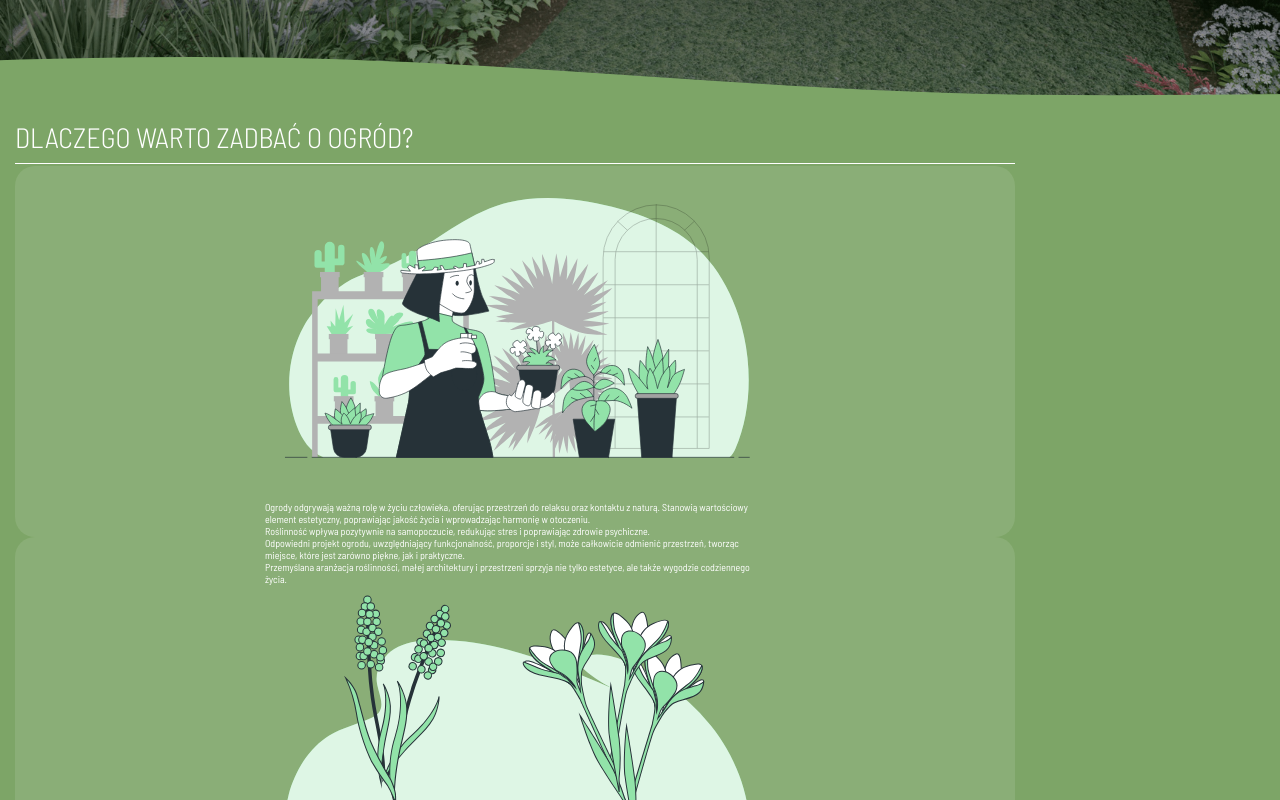
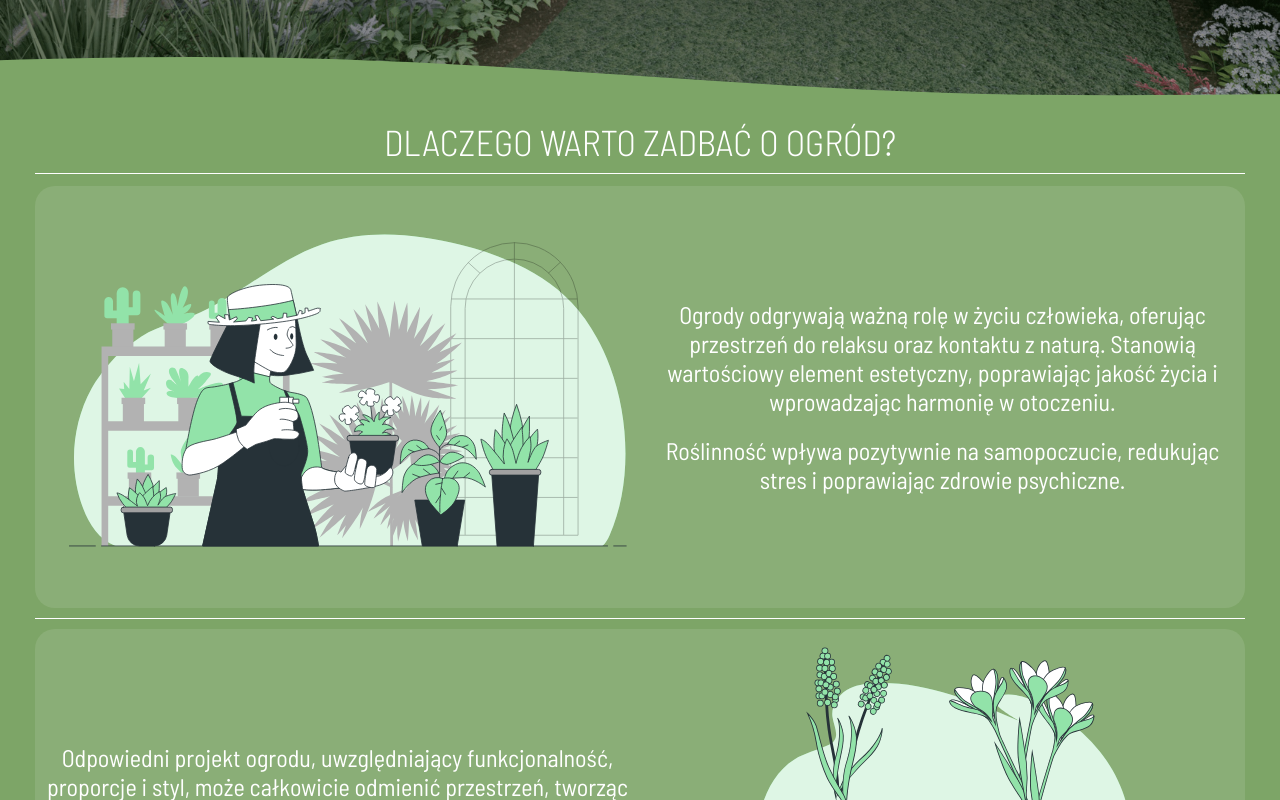
Before and after one commit to michalmiotla/get-green-studio-react-website, a React (Vite) app: page / in a window 1280 px wide. Shown: the part 680-1480 px from the top of the page. Built offline with nearby package versions, Linux system fonts and the light colour scheme.

Commit message:
working with main page content

```diff
--- a/src/App.jsx
+++ /dev/null
@@ -1,2 +0,0 @@
-function App() {}
-export default App
--- a/src/components/Container/Container.module.css
+++ b/src/components/Container/Container.module.css
@@ -1,6 +1,6 @@
 .container {
 	position: relative;
-	min-width: 350px;
-	max-width: 1250px;
+	min-width: 33.5rem;
+	max-width: 125rem;
 	margin: 0 auto;
 }
--- a/src/components/MainPageSections/HowToCare.jsx
+++ b/src/components/MainPageSections/HowToCare.jsx
@@ -6,13 +6,13 @@ export function HowToCare() {
 		<Container>
 			<div className={styles.main}>
 				<p className={styles.title}>Dlaczego warto zadbać o ogród?</p>
-				<img className={styles.line} src='\src\assets\design\Line.jpg' alt='' />
+				<img className={styles.horizontal_line} src='\src\assets\design\Line.jpg' alt='' />
 				<div className={styles.boxes}>
 					<div className={styles.box_one}>
 						<div className={styles.img_box}>
 							<img src='\src\assets\design\People taking care of plants-bro.svg' alt='' />
 						</div>
-						{/* <img src='\src\assets\design\Line.jpg' alt='' /> */}
+						{/* <img className={styles.vertical_line} src='\src\assets\design\Line.jpg' alt='' /> */}
 						<div className={styles.text_boxes}>
 							<p>
 								Ogrody odgrywają ważną rolę w życiu człowieka, oferując przestrzeń do relaksu oraz kontaktu z naturą.
@@ -21,7 +21,7 @@ export function HowToCare() {
 							<p>Roślinność wpływa pozytywnie na samopoczucie, redukując stres i poprawiając zdrowie psychiczne.</p>
 						</div>
 					</div>
-					{/* <img src='\src\assets\design\Line.jpg' alt='' /> */}
+					<img className={styles.horizontal_line} src='\src\assets\design\Line.jpg' alt='' />
 					<div className={styles.box_two}>
 						<div className={styles.text_boxes}>
 							<p>
@@ -33,7 +33,7 @@ export function HowToCare() {
 								także wygodzie codziennego życia.
 							</p>
 						</div>
-						{/* <img src='\src\assets\design\Line.jpg' alt='' /> */}
+						{/* <img className={styles.vertical_line} src='\src\assets\design\Line.jpg' alt='' /> */}
 						<div className={styles.img_box}>
 							<img src='\src\assets\design\Spring flower-bro.svg' alt='' />
 						</div>
--- a/src/components/MainPageSections/HowToCare.module.css
+++ b/src/components/MainPageSections/HowToCare.module.css
@@ -1,14 +1,17 @@
 .main {
-	width: 80%;
+	position: relative;
+	padding-inline: 2rem;
+
 	.title {
+		text-align: center;
 		text-transform: uppercase;
 		font-weight: 300;
-		font-size: clamp(1.6rem, 1.333vw + 1.133rem, 2.8rem);
+		font-size: clamp(1.6rem, 2.222vw + 0.822rem, 3.6rem);
 	}
-
-	.line {
+	.horizontal_line {
 		width: 100%;
 		height: 1px;
+		margin: 1rem 0;
 	}
 
 	.boxes {
@@ -28,7 +31,50 @@
 
 			.img_box,
 			.text_boxes {
-				width: 50%;
+				position: relative;
+				padding: 1rem;
+				width: 100%;
+				text-align: center;
+
+				img {
+					height: clamp(18rem, 52.632vw - 0.421rem, 40rem);
+				}
+
+				p {
+					font-size: clamp(1.4rem, 1.111vw + 1.011rem, 2.4rem);
+				}
+			}
+
+			.text_boxes {
+				display: flex;
+				flex-direction: column;
+				justify-content: space-around;
+				height: 100%;
+				gap: 2rem;
+			}
+		}
+
+		.box_two {
+			flex-direction: column-reverse;
+		}
+	}
+}
+
+@media screen and (min-width: 768px) {
+	.main {
+		.boxes {
+			.box_one,
+			.box_two {
+				flex-direction: row;
+
+				.img_box,
+				.text_boxes {
+					width: 50%;
+
+					img {
+						height: clamp(20rem, 41.494vw - 11.867rem, 40rem);
+					}
+				}
 			}
 		}
 	}
--- a/src/views/MainPage/MainPage.jsx
+++ b/src/views/MainPage/MainPage.jsx
@@ -1,4 +1,3 @@
-import { Container } from '../../components/Container/Container.jsx'
 import { Hero } from '../../components/Hero/Hero.jsx'
 import { HowToCare } from '../../components/MainPageSections/HowToCare.jsx'
 
```
Also changed, not shown: src/assets/design/Line.svg (deleted).
